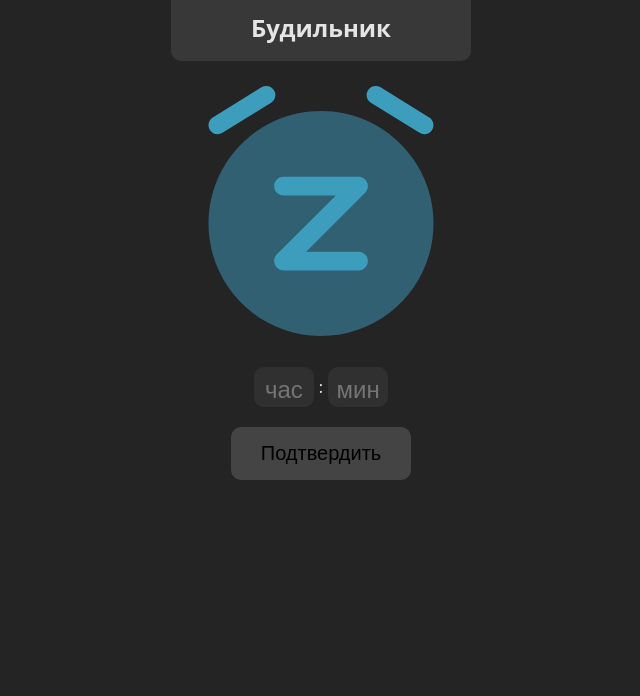
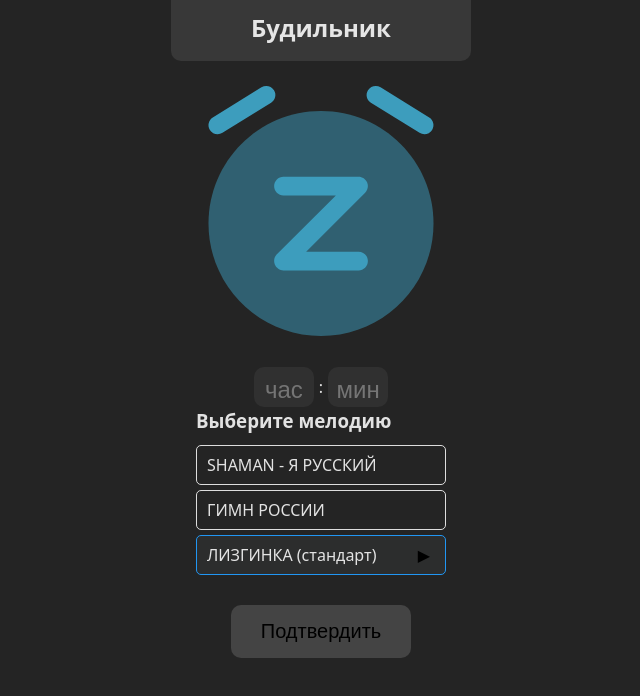
Before and after one commit to HydroponKing/alarm, a React (Vite) app: page / in a window 1280 px wide. Shown: the top 696 px of the page, without its empty margins (319-959 px from the left). Built offline with nearby package versions, Linux system fonts and the light colour scheme.

Commit message:
[R-3]add songSelect

```diff
--- a/src/Components/AlarmMain/AlarmMain.module.css
+++ b/src/Components/AlarmMain/AlarmMain.module.css
@@ -73,3 +73,39 @@
     background-color: #585858;
 
 }
+
+.songsList {
+    list-style: none;
+    padding: 0;
+    margin: 10px 0;
+}
+
+.songItem {
+    padding: 10px;
+    margin: 5px 0;
+    cursor: pointer;
+    border: 1px solid #ddd;
+    border-radius: 5px;
+    display: flex;
+    justify-content: space-between;
+    align-items: center;
+    width: 250px;
+    height: 40px;
+}
+
+.songItem:hover {
+    background-color: rgba(245, 245, 245, 0.07);
+}
+
+.selected {
+    background-color: rgba(227, 242, 253, 0.04);
+    border-color: #2196F3;
+}
+
+.previewButton {
+    background: none;
+    border: none;
+    cursor: pointer;
+    padding: 5px;
+    font-size: 16px;
+}
--- a/src/Components/AlarmMain/AlarmMain.tsx
+++ b/src/Components/AlarmMain/AlarmMain.tsx
@@ -1,7 +1,14 @@
 import s from './AlarmMain.module.css';
 import {useEffect, useState} from "react";
-import alarmSound from '../../assets/lezginka.mp3'
+import defaultSong from '../../assets/lezginka.mp3'
+import song1 from '../../assets/shaman.mp3'
+import song2 from '../../assets/gimn.mp3'
 
+const songs = [
+    {id: 1, name: 'SHAMAN - Я РУССКИЙ', url: song1},
+    {id: 2, name: 'ГИМН РОССИИ', url: song2},
+    {id: 3, name: 'ЛИЗГИНКА (стандарт)', url: defaultSong, isDefault: true},
+]
 
 
 const AlarmMain = () => {
@@ -12,15 +19,68 @@ const AlarmMain = () => {
     const [isTimerOpen, setIsTimerOpen] = useState(true)
     const [isCancelopen, setIsCancelopen] = useState(false)
 
-    const [audio] = useState(new Audio(alarmSound))
+    const [selectedSong, setSelectedSong] = useState(songs.find(song => song.isDefault) || songs[0])
+    const [audio, setAudio] = useState<HTMLAudioElement>(new Audio(selectedSong.url));
+    const [isPlaying, setIsPlaying] = useState(false)
+
 
     const [isError, setIsError] = useState('')
 
     const [count, setCount] = useState(0)
+    const [trigger, setTrigger] = useState(false)
     const [ipUser, setIpUser] = useState("")
 
+
+
+    const handleSongSelect = (song) => {
+        audio.pause(); // Остановить текущее воспроизведение
+        audio.currentTime = 0;
+        setSelectedSong(song)
+        const newAudio = new Audio(song.url)
+        setAudio(newAudio)
+        setIsPlaying(false)
+    }
+
+    const togglePreview = () => {
+        if (isPlaying) {
+            audio.pause()
+            audio.currentTime = 0
+        }else {
+            audio.play().catch(error => {
+                console.log('ошибка чота тут во- ', error)
+            })
+        }
+        setIsPlaying(!isPlaying)
+    }
+
+    const handleSetTimer = () => {
+        const hours = Number(hourAlarm)
+        const minutes = Number(minutesAlarm)
+        if (hourAlarm.trim() === '' || minutesAlarm.trim() === '') {
+            setIsError("Пожалуйста, введите корректное время")
+            setCount((prev)=>prev + 1)
+            return;
+        }
+
+        if (hours >= 0 && hours <= 23 && minutes >= 0 && minutes <= 59 ) {
+            setIsTimerOpen(false);
+            setIsCancelopen(true);
+        }else {
+            setIsError("Введи нормально пж")
+        }
+    }
+
+    const handleClearTimer = () => {
+        audio.pause()
+        audio.currentTime = 0
+        setIsTimerOpen(true);
+        setIsCancelopen(false);
+        setHourAlarm('')
+        setMinutesAlarm('')
+    }
+
     useEffect(() => {
-        let interval: number | undefined;
+        let interval: ReturnType<typeof setInterval>;
         if (isCancelopen) {
            interval = setInterval(()=>{
                 const now = new Date();
@@ -40,41 +100,20 @@ const AlarmMain = () => {
                 .then(res => res.json())
                 .then(data => {
                     setIpUser(data.ip)
-                    if (ipUser){
-                        setIsError(`Опа дружок ${ipUser}`)
+                    setTrigger(true)
+                    if (trigger){
+                        setIsError(`Опа ${ipUser}`)
                     }
                 });
         }
-    }, [count]);
+    }, [count, trigger]);
 
-
-    const handleSetTimer = () => {
-        const hours = Number(hourAlarm)
-        const minutes = Number(minutesAlarm)
-        if (hourAlarm.trim() === '' || minutesAlarm.trim() === '') {
-            setIsError("Введи время долбоеб")
-            console.log("введи время долбоеб")
-            setCount((prev)=>prev + 1)
-            return;
+    useEffect(() => {
+        return () => {
+            audio.pause()
+            audio.currentTime = 0
         }
-
-        if (hours >= 0 && hours < 23 && minutes >= 0 && minutes <= 59 ) {
-            setIsTimerOpen(false);
-            setIsCancelopen(true);
-        }else {
-            setIsError("Введи нормально пж")
-            console.log('Ошибка времени ты ебень блять даун просто пиздец')
-        }
-    }
-
-    const handleClearTimer = () => {
-        audio.pause()
-        audio.currentTime = 0
-        setIsTimerOpen(true);
-        setIsCancelopen(false);
-        setHourAlarm('')
-        setMinutesAlarm('')
-    }
+    }, []);
 
     return (
         <div>
@@ -96,6 +135,35 @@ const AlarmMain = () => {
                                placeholder={"мин"}
                                onChange={(event) => setMinutesAlarm(event.target.value)}
                         />
+                    </div>
+                    <div>
+                        {isTimerOpen && (
+                            <div className={s.songSelection}>
+                                <h3>Выберите мелодию</h3>
+                                <ul className={s.songsList}>
+                                    {songs.map((song) => (
+                                        <li
+                                        key={song.id}
+                                        onClick={()=>handleSongSelect(song)}
+                                        className={`${s.songItem} ${selectedSong.id === song.id ? s.selected : ''}`}
+                                        >
+                                            {song.name}
+                                            {selectedSong.id === song.id && (
+                                                <button
+                                                onClick={(e)=>{
+                                                    e.stopPropagation()
+                                                    togglePreview()
+                                                }}
+                                                className={s.previewButton}
+                                                >
+                                                    {isPlaying ? '⏸' : '▶'}
+                                                </button>
+                                            )}
+                                        </li>
+                                    ))}
+                                </ul>
+                            </div>
+                        )}
                     </div>
                     {isError &&
                         <div className={s.errorBlock}>
```
